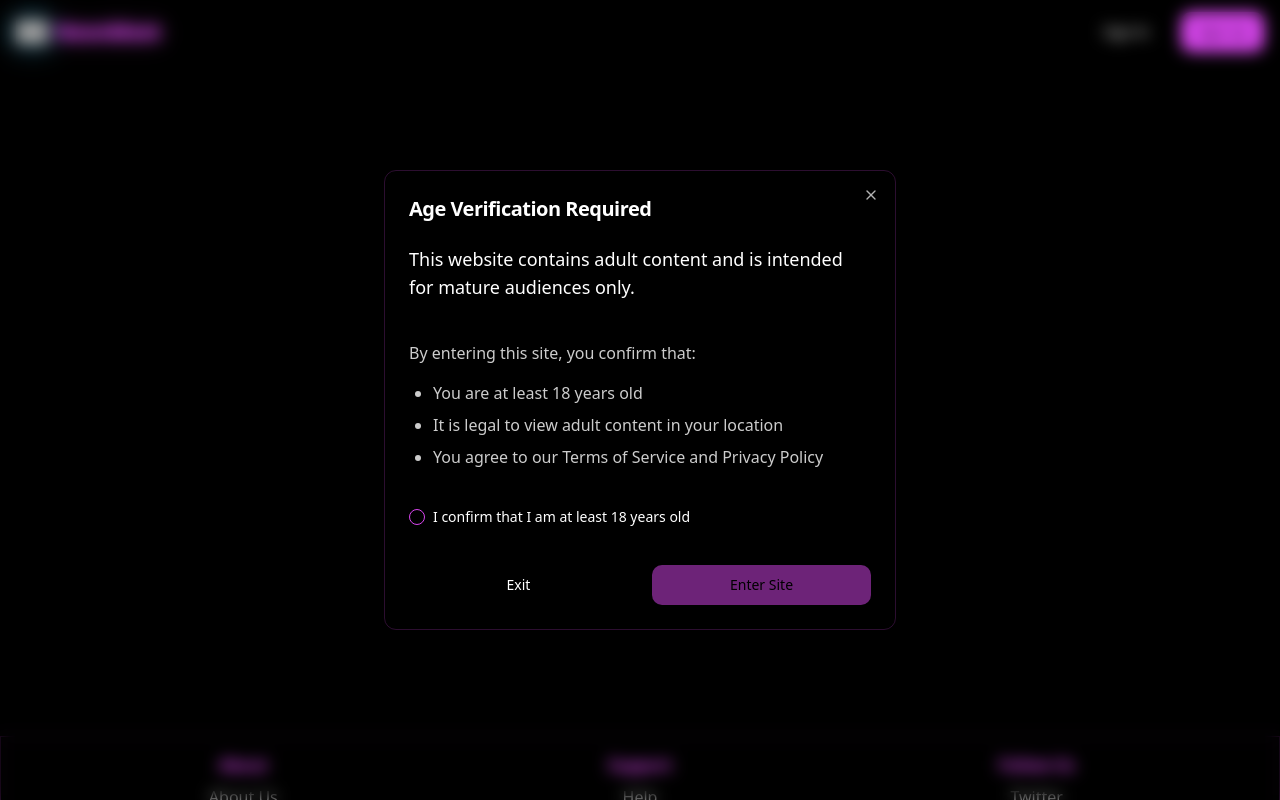
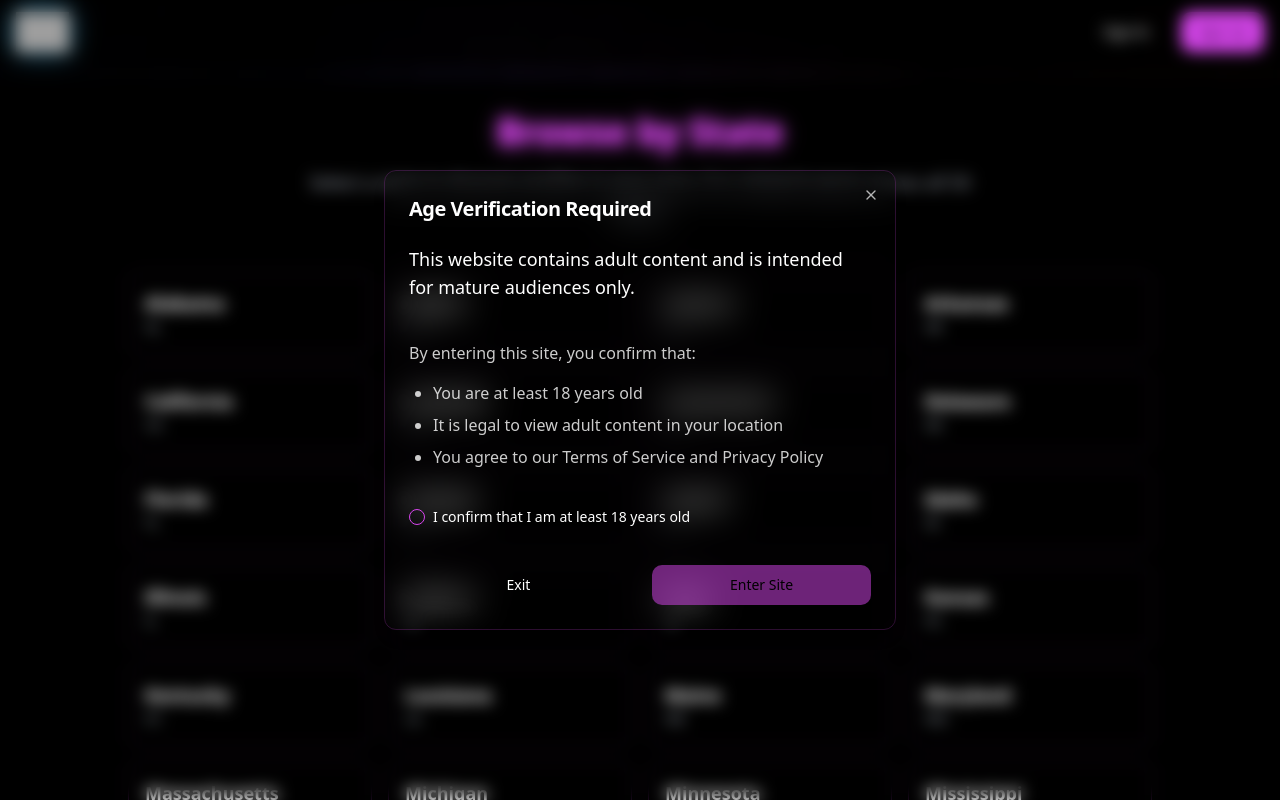
Before and after one commit to jwillz7667/neon-connect, a React (Vite) app: page /browse-location in a window 1280 px wide. Shown: the top 800 px of the page. Built offline with nearby package versions, Linux system fonts and the light colour scheme; no server answers; grey boxes are pictures that could not be loaded.

Commit message:
feat: add state-based location browsing with grid layout and state-specific profile pages

```diff
--- a/src/App.tsx
+++ b/src/App.tsx
@@ -20,6 +20,8 @@ import Header from './components/Header';
 import Footer from './components/Footer';
 import AgeDisclaimer from './components/AgeDisclaimer';
 import FaceDetectionTest from './components/verification/FaceDetectionTest';
+import BrowseLocationPage from './pages/BrowseLocationPage';
+import LocationPage from './pages/LocationPage';
 
 const App = () => {
   return (
@@ -45,6 +47,8 @@ const App = () => {
             <Route path="/privacy" element={<PrivacyPage />} />
             <Route path="/categories" element={<CategoriesPage />} />
             <Route path="/featured" element={<FeaturedPage />} />
+            <Route path="/browse-location" element={<BrowseLocationPage />} />
+            <Route path="/location/:stateCode" element={<LocationPage />} />
             <Route path="/face-detection-test" element={<FaceDetectionTest />} />
           </Routes>
         </main>
--- a/src/assets/images/NavLogo.tsx
+++ b/src/assets/images/NavLogo.tsx
@@ -6,8 +6,8 @@ export const NavLogo: React.FC<{ className?: string }> = ({ className }) => {
       src="/images/neon-logo-horizontal.png"
       alt="NeonMeet"
       className={className}
-      width={480}
-      height={80}
+      width={240}
+      height={40}
       style={{
         objectFit: 'contain',
         filter: 'drop-shadow(0 0 12px rgba(56, 189, 248, 0.6))'
--- a/src/components/Header.tsx
+++ b/src/components/Header.tsx
@@ -78,8 +78,7 @@ const Header = () => {
         <div className="flex h-16 items-center justify-between">
           <div className="flex items-center">
             <Link to="/" className="flex items-center">
-              <NavLogo className="h-8 w-8" />
-              <span className="ml-2 text-xl font-bold neon-text">NeonMeet</span>
+              <NavLogo className="h-10 w-auto" />
             </Link>
           </div>
 
--- a/src/components/home/HeroSection.tsx
+++ b/src/components/home/HeroSection.tsx
@@ -2,6 +2,7 @@ import React from 'react';
 import { Link } from 'react-router-dom';
 import { Button } from '@/components/ui/button';
 import { Logo } from '@/assets/images/logo';
+import { MapPin } from 'lucide-react';
 
 const HeroSection = () => {
   return (
@@ -9,11 +10,19 @@ const HeroSection = () => {
       <div className="max-w-[800px] mx-auto mb-8">
         <Logo className="w-full h-auto hover:opacity-90 transition-opacity" />
       </div>
-      <Link to="/membership">
-        <Button variant="default" className="neon-text">
-          Become a Provider
-        </Button>
-      </Link>
+      <div className="flex flex-col sm:flex-row items-center justify-center gap-4">
+        <Link to="/browse-location">
+          <Button variant="default" size="lg" className="neon-text">
+            <MapPin className="mr-2 h-5 w-5" />
+            Browse by Location
+          </Button>
+        </Link>
+        <Link to="/membership">
+          <Button variant="outline" size="lg" className="neon-text">
+            Become a Provider
+          </Button>
+        </Link>
+      </div>
     </div>
   );
 };
--- /dev/null
+++ b/src/components/map/USMap.tsx
@@ -0,0 +1,41 @@
+import React, { useState } from 'react';
+import { useNavigate } from 'react-router-dom';
+import { cn } from '@/lib/utils';
+import { states } from '@/lib/states';
+
+const USMap = () => {
+  const navigate = useNavigate();
+  const [hoveredState, setHoveredState] = useState<string | null>(null);
+
+  const handleStateClick = (stateCode: string) => {
+    navigate(`/location/${stateCode.toLowerCase()}`);
+  };
+
+  return (
+    <div className="w-full max-w-5xl mx-auto">
+      <div className="grid grid-cols-1 sm:grid-cols-2 md:grid-cols-3 lg:grid-cols-4 gap-4">
+        {Object.entries(states).map(([code, name]) => (
+          <button
+            key={code}
+            onClick={() => handleStateClick(code)}
+            onMouseEnter={() => setHoveredState(code)}
+            onMouseLeave={() => setHoveredState(null)}
+            className={cn(
+              "p-4 rounded-lg transition-all duration-200 glass-card",
+              "hover:bg-primary/20 hover:text-primary hover:scale-105",
+              "focus:outline-none focus:ring-2 focus:ring-primary/50",
+              hoveredState === code && "bg-primary/20 text-primary scale-105"
+            )}
+          >
+            <div className="flex flex-col items-start">
+              <span className="text-lg font-semibold">{name}</span>
+              <span className="text-sm text-gray-400">{code}</span>
+            </div>
+          </button>
+        ))}
+      </div>
+    </div>
+  );
+};
+
+export default USMap;
--- /dev/null
+++ b/src/lib/states.ts
@@ -0,0 +1,54 @@
+export const states = {
+  AL: 'Alabama',
+  AK: 'Alaska',
+  AZ: 'Arizona',
+  AR: 'Arkansas',
+  CA: 'California',
+  CO: 'Colorado',
+  CT: 'Connecticut',
+  DE: 'Delaware',
+  FL: 'Florida',
+  GA: 'Georgia',
+  HI: 'Hawaii',
+  ID: 'Idaho',
+  IL: 'Illinois',
+  IN: 'Indiana',
+  IA: 'Iowa',
+  KS: 'Kansas',
+  KY: 'Kentucky',
+  LA: 'Louisiana',
+  ME: 'Maine',
+  MD: 'Maryland',
+  MA: 'Massachusetts',
+  MI: 'Michigan',
+  MN: 'Minnesota',
+  MS: 'Mississippi',
+  MO: 'Missouri',
+  MT: 'Montana',
+  NE: 'Nebraska',
+  NV: 'Nevada',
+  NH: 'New Hampshire',
+  NJ: 'New Jersey',
+  NM: 'New Mexico',
+  NY: 'New York',
+  NC: 'North Carolina',
+  ND: 'North Dakota',
+  OH: 'Ohio',
+  OK: 'Oklahoma',
+  OR: 'Oregon',
+  PA: 'Pennsylvania',
+  RI: 'Rhode Island',
+  SC: 'South Carolina',
+  SD: 'South Dakota',
+  TN: 'Tennessee',
+  TX: 'Texas',
+  UT: 'Utah',
+  VT: 'Vermont',
+  VA: 'Virginia',
+  WA: 'Washington',
+  WV: 'West Virginia',
+  WI: 'Wisconsin',
+  WY: 'Wyoming'
+} as const;
+
+export type StateCode = keyof typeof states;
--- /dev/null
+++ b/src/pages/BrowseLocationPage.tsx
@@ -0,0 +1,22 @@
+import React from 'react';
+import USMap from '@/components/map/USMap';
+
+const BrowseLocationPage = () => {
+  return (
+    <div className="container mx-auto px-4 py-8 mt-20">
+      <div className="max-w-6xl mx-auto">
+        <div className="text-center mb-12">
+          <h1 className="text-4xl font-bold mb-4 neon-text">
+            Browse by State
+          </h1>
+          <p className="text-gray-400 text-lg max-w-2xl mx-auto">
+            Select a state to discover profiles in your area. Our network spans across all 50 states.
+          </p>
+        </div>
+        <USMap />
+      </div>
+    </div>
+  );
+};
+
+export default BrowseLocationPage;
--- /dev/null
+++ b/src/pages/LocationPage.tsx
@@ -0,0 +1,43 @@
+import React from 'react';
+import { useParams } from 'react-router-dom';
+import { useQuery } from '@tanstack/react-query';
+import { supabase } from '@/integrations/supabase/client';
+import ProfileGrid from '@/components/home/ProfileGrid';
+import { states } from '@/lib/states';
+
+const LocationPage = () => {
+  const { stateCode } = useParams<{ stateCode: string }>();
+  const stateName = states[stateCode?.toUpperCase() as keyof typeof states] || '';
+
+  const { data: profiles, isLoading, error } = useQuery({
+    queryKey: ['profiles', stateCode],
+    queryFn: async () => {
+      const { data, error } = await supabase
+        .from('profiles')
+        .select('*')
+        .eq('state', stateCode?.toUpperCase())
+        .eq('role', 'provider')
+        .order('created_at', { ascending: false });
+
+      if (error) throw error;
+      return data;
+    },
+  });
+
+  return (
+    <div className="container mx-auto px-4 py-8 mt-20">
+      <h1 className="text-3xl font-bold mb-8 neon-text">
+        Profiles in {stateName}
+      </h1>
+      <div className="max-w-6xl mx-auto">
+        <ProfileGrid
+          profiles={profiles || []}
+          isLoading={isLoading}
+          error={error as Error | null}
+        />
+      </div>
+    </div>
+  );
+};
+
+export default LocationPage;
```
